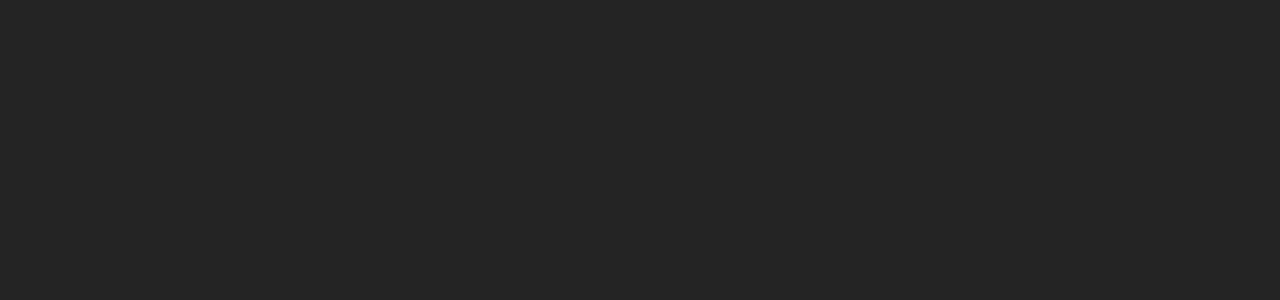
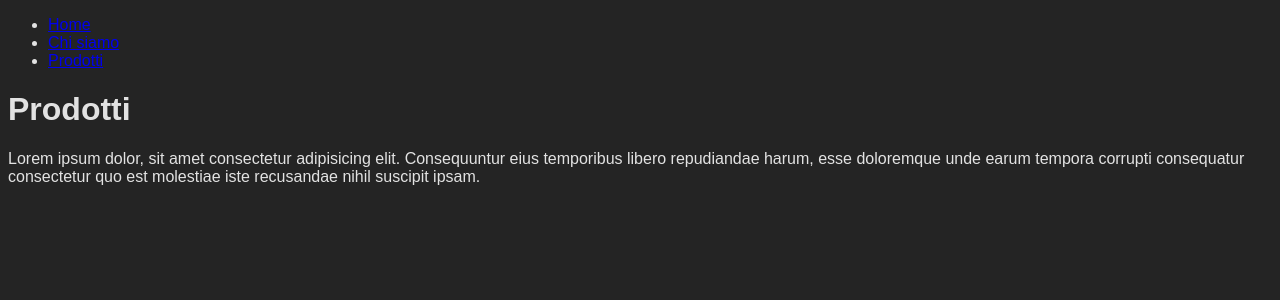
Before and after one commit to Alessandro-Messineo/react-router, a React (Vite) app: page /prodotti in a window 1280 px wide. Shown: the top 300 px of the page. Built offline with nearby package versions, Linux system fonts and the light colour scheme.

Commit message:
settate pagine e navbar

```diff
--- a/src/App.jsx
+++ b/src/App.jsx
@@ -1,9 +1,26 @@
+// import della libreria di routing
+import { BrowserRouter, Routes, Route } from "react-router-dom";
+
+// importiamo le pagine
+import HomePage from "./pages/HomePage";
+import AboutPage from "./pages/AboutPage";
+import Products from "./pages/Products";
+import NavbarLayout from "./components/NavbarLayout";
 
 function App() {
 
 
   return (
     <>
+    <BrowserRouter>
+            <Routes>
+                  <Route element={<NavbarLayout />}>
+                      <Route path="/" element={<HomePage />} />
+                      <Route path="/chi-siamo" element={<AboutPage />} />
+                      <Route path="/prodotti" element={<Products />} />
+                  </Route>
+            </Routes>
+        </BrowserRouter>
     </>
   )
 }
--- /dev/null
+++ b/src/components/MainNavbar.jsx
@@ -0,0 +1,21 @@
+import { NavLink } from "react-router-dom";
+
+const links = [
+    { path: '/', label: 'Home' },
+    { path: '/chi-siamo', label: 'Chi siamo' },
+    { path: '/prodotti', label: 'Prodotti' }
+]
+
+export default function MainNavBar(){
+    return(
+         <nav>
+            <ul>
+                {links.map(link => (
+                    <li>
+                        <NavLink to={link.path}>{link.label}</NavLink>
+                    </li>
+                ))}
+            </ul>
+        </nav>
+    )
+}
--- /dev/null
+++ b/src/components/NavbarLayout.jsx
@@ -0,0 +1,15 @@
+import { Outlet } from "react-router-dom";
+import MainNavBar from "./MainNavbar";
+
+export default function NavbarLayout(){
+    return(
+         <>
+            <header>
+                <MainNavBar />
+            </header>
+            <main>
+                <Outlet />
+            </main>
+        </>
+    )
+}
--- /dev/null
+++ b/src/pages/AboutPage.jsx
@@ -0,0 +1,10 @@
+export default function AboutPage(){
+    return (
+        <>
+            <h1>Chi siamo</h1>
+            <p>
+                Lorem ipsum dolor sit amet consectetur, adipisicing elit. Quidem nam commodi esse maiores molestias fugiat, porro provident eaque, odio neque eveniet ea ullam quasi in nisi beatae dignissimos cum laboriosam!
+            </p>
+        </>
+    )
+}
--- /dev/null
+++ b/src/pages/HomePage.jsx
@@ -0,0 +1,8 @@
+export default function HomePage() {
+    return (
+        <>
+            <h1>Benvenuto</h1>
+            <p>Lorem ipsum dolor sit amet consectetur, adipisicing elit. Facere, tempora esse? Praesentium atque saepe dignissimos nisi laborum, sunt laudantium dolorem. Labore commodi incidunt accusantium consectetur ipsa exercitationem voluptate, nostrum vero?</p>
+        </>
+    )
+}
--- /dev/null
+++ b/src/pages/Products.jsx
@@ -0,0 +1,8 @@
+export default function Products() {
+    return (
+        <>
+            <h1>Prodotti</h1>
+            <p>Lorem ipsum dolor, sit amet consectetur adipisicing elit. Consequuntur eius temporibus libero repudiandae harum, esse doloremque unde earum tempora corrupti consequatur consectetur quo est molestiae iste recusandae nihil suscipit ipsam.</p>
+        </>
+    )
+}
```
